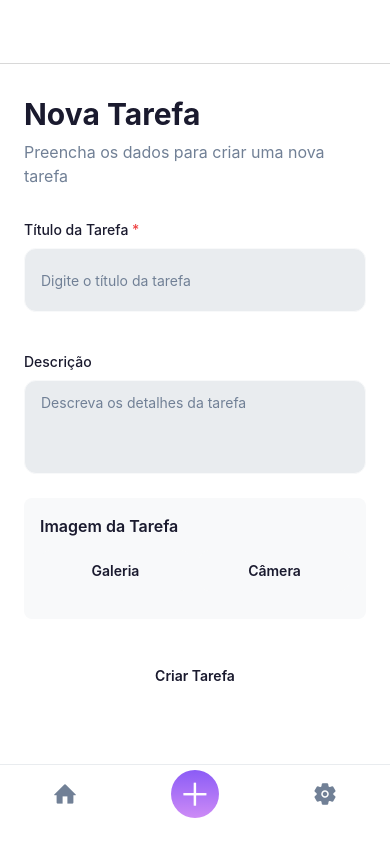
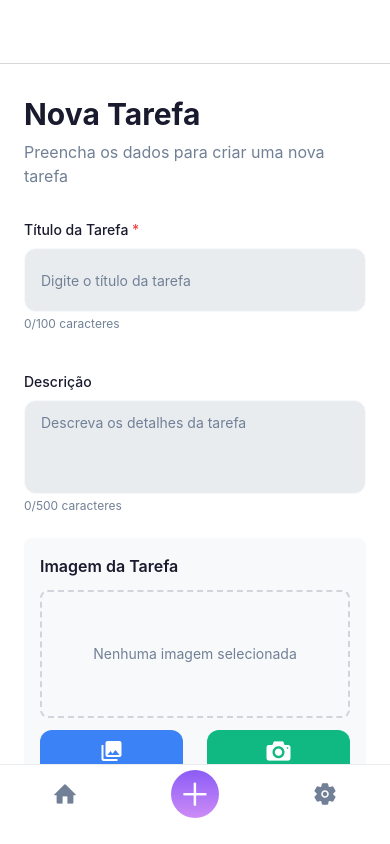
Before and after one commit to RodrigoGSantos1/ZapList, a React Native app: screen /CreateTask in a window 390 px wide. Built offline with nearby package versions, Linux system fonts and the light colour scheme.

Commit message:
feat: improve photo UX and permission handling

```diff
--- a/src/components/ImagePicker.tsx
+++ b/src/components/ImagePicker.tsx
@@ -1,68 +1,141 @@
-import React, { useState, useEffect } from 'react';
-import { View, Alert, Image } from 'react-native';
+import React, { useState } from 'react';
+import {
+  View,
+  Alert,
+  Image,
+  TouchableOpacity,
+  ActivityIndicator,
+} from 'react-native';
 import * as ImagePicker from 'expo-image-picker';
 import { ThemedText, ThemedView } from './ui';
 import { Button } from './ui/Button';
+import { Entypo, MaterialIcons } from '@expo/vector-icons';
 
 interface ImagePickerProps {
-  readonly onImageSelected: (imageUri: string) => void;
-  readonly currentImage?: string;
-  readonly resetKey?: number;
+  onImageSelected: (imageUri: string) => void;
+  currentImage?: string;
 }
+
+const MAX_IMAGE_SIZE = 5 * 1024 * 1024; // 5MB
+const SUPPORTED_FORMATS = [
+  'image/jpeg',
+  'image/jpg',
+  'image/png',
+  'image/webp',
+];
 
 export function ImagePickerComponent({
   onImageSelected,
   currentImage,
-  resetKey,
 }: ImagePickerProps) {
   const [selectedImage, setSelectedImage] = useState<string | null>(
     currentImage || null
   );
+  const [loading, setLoading] = useState(false);
 
-  useEffect(() => {
-    if (resetKey !== undefined && resetKey > 0) {
-      setSelectedImage(null);
-      onImageSelected('');
+  const validateImage = async (uri: string): Promise<boolean> => {
+    try {
+      const response = await fetch(uri);
+      const blob = await response.blob();
+
+      if (blob.size > MAX_IMAGE_SIZE) {
+        Alert.alert('Imagem muito grande', 'A imagem deve ter no máximo 5MB');
+        return false;
       }
-  }, [resetKey]);
 
-  const requestPermissions = async () => {
-    const { status } = await ImagePicker.requestMediaLibraryPermissionsAsync();
-    if (status !== 'granted') {
+      if (!SUPPORTED_FORMATS.includes(blob.type)) {
         Alert.alert(
-        'Permissão necessária',
-        'Precisamos acessar suas fotos para anexar imagens às tarefas.'
+          'Formato não suportado',
+          'Use apenas imagens JPG, PNG ou WebP'
         );
         return false;
       }
+
       return true;
+    } catch (error) {
+      Alert.alert('Erro', 'Não foi possível validar a imagem');
+      return false;
+    }
+  };
+
+  const requestPermissions = async (
+    type: 'camera' | 'gallery'
+  ): Promise<boolean> => {
+    try {
+      let permission;
+
+      if (type === 'camera') {
+        permission = await ImagePicker.requestCameraPermissionsAsync();
+      } else {
+        permission = await ImagePicker.requestMediaLibraryPermissionsAsync();
+      }
+
+      if (permission.status !== 'granted') {
+        const message =
+          type === 'camera'
+            ? 'Precisamos acessar sua câmera para capturar fotos das tarefas.'
+            : 'Precisamos acessar suas fotos para anexar imagens às tarefas.';
+
+        Alert.alert('Permissão necessária', message, [
+          { text: 'Cancelar', style: 'cancel' },
+          {
+            text: 'Configurações',
+            onPress: () => {
+              Alert.alert(
+                'Configurações',
+                'Vá em Configurações > ZapList > Permissões e ative o acesso à câmera/galeria'
+              );
+            },
+          },
+        ]);
+        return false;
+      }
+      return true;
+    } catch (error) {
+      Alert.alert('Erro', 'Não foi possível verificar as permissões');
+      return false;
+    }
   };
 
   const pickImage = async () => {
-    const hasPermission = await requestPermissions();
-    if (!hasPermission) return;
+    setLoading(true);
+    try {
+      const hasPermission = await requestPermissions('gallery');
+      if (!hasPermission) {
+        setLoading(false);
+        return;
+      }
 
       const result = await ImagePicker.launchImageLibraryAsync({
-      mediaTypes: 'Images' as any,
+        mediaTypes: ImagePicker.MediaTypeOptions.Images,
         allowsEditing: true,
         aspect: [4, 3],
         quality: 0.8,
+        exif: false,
       });
 
       if (!result.canceled && result.assets[0]) {
         const imageUri = result.assets[0].uri;
+        const isValid = await validateImage(imageUri);
+
+        if (isValid) {
           setSelectedImage(imageUri);
           onImageSelected(imageUri);
+        }
+      }
+    } catch (error) {
+      Alert.alert('Erro', 'Não foi possível selecionar a imagem');
+    } finally {
+      setLoading(false);
     }
   };
 
   const takePhoto = async () => {
-    const { status } = await ImagePicker.requestCameraPermissionsAsync();
-    if (status !== 'granted') {
-      Alert.alert(
-        'Permissão necessária',
-        'Precisamos acessar sua câmera para capturar fotos das tarefas.'
-      );
+    setLoading(true);
+    try {
+      const hasPermission = await requestPermissions('camera');
+      if (!hasPermission) {
+        setLoading(false);
         return;
       }
 
@@ -70,12 +143,22 @@ export function ImagePickerComponent({
         allowsEditing: true,
         aspect: [4, 3],
         quality: 0.8,
+        exif: false,
       });
 
       if (!result.canceled && result.assets[0]) {
         const imageUri = result.assets[0].uri;
+        const isValid = await validateImage(imageUri);
+
+        if (isValid) {
           setSelectedImage(imageUri);
           onImageSelected(imageUri);
+        }
+      }
+    } catch (error) {
+      Alert.alert('Erro', 'Não foi possível capturar a foto');
+    } finally {
+      setLoading(false);
     }
   };
 
@@ -84,47 +167,99 @@ export function ImagePickerComponent({
     onImageSelected('');
   };
 
+  const retakeImage = () => {
+    Alert.alert('Alterar imagem', 'Como deseja alterar a imagem?', [
+      { text: 'Cancelar', style: 'cancel' },
+      { text: 'Galeria', onPress: pickImage },
+      { text: 'Câmera', onPress: takePhoto },
+      { text: 'Remover', style: 'destructive', onPress: removeImage },
+    ]);
+  };
+
   return (
     <ThemedView variant='secondary' className='rounded-lg p-4'>
       <ThemedText variant='primary' className='mb-3 text-base font-semibold'>
         Imagem da Tarefa
       </ThemedText>
 
-      {selectedImage ? (
+      {loading ? (
+        <View className='mb-3 h-32 w-full items-center justify-center rounded-lg bg-gray-200'>
+          <ActivityIndicator size='large' color='#3B82F6' />
+          <ThemedText variant='muted' className='mt-2 text-sm'>
+            Processando imagem...
+          </ThemedText>
+        </View>
+      ) : selectedImage ? (
         <View className='mb-3'>
+          <TouchableOpacity onPress={retakeImage} activeOpacity={0.8}>
             <Image
               source={{ uri: selectedImage }}
               className='h-32 w-full rounded-lg'
+              resizeMode='cover'
             />
+          </TouchableOpacity>
+          <View className='mt-2 flex-row space-x-2'>
+            <Button
+              variant='secondary'
+              size='sm'
+              onPress={retakeImage}
+              className='flex-1 bg-accent-blue'
+            >
+              Alterar
+            </Button>
             <Button
               variant='secondary'
               size='sm'
               onPress={removeImage}
-            className='mt-2 bg-red-500'
+              className='flex-1 bg-accent-red'
             >
-            Remover Imagem
+              Remover
             </Button>
           </View>
+        </View>
       ) : (
-        <View className='mb-3 flex-row space-x-2'>
+        <View className='mb-3'>
+          <View className='mb-3 h-32 w-full items-center justify-center rounded-lg border-2 border-dashed border-gray-300'>
+            <ThemedText variant='muted' className='text-center text-sm'>
+              Nenhuma imagem selecionada
+            </ThemedText>
+          </View>
+          <View className='flex-row gap-4 space-x-2'>
             <Button
               variant='secondary'
               size='sm'
               onPress={pickImage}
-            className='flex-1 bg-blue-500'
+              className='flex-1 justify-center items-center bg-accent-blue'
+              disabled={loading}
             >
+              <View className='flex-1 selection:flex-col items-center justify-center'>
+                <MaterialIcons name='photo-library' size={24} color='white' />
+                <ThemedText variant='primary' className='text-white text-sm'>
                   Galeria
+                </ThemedText>
+              </View>
             </Button>
             <Button
               variant='secondary'
               size='sm'
               onPress={takePhoto}
-            className='flex-1 bg-green-500'
+              className='flex-1 justify-center items-center bg-accent-green'
+              disabled={loading}
             >
+              <View className='flex-1 flex-col items-center justify-center'>
+                <Entypo name='camera' size={24} color='white' />
+                <ThemedText variant='primary' className='text-white text-sm'>
                   Câmera
+                </ThemedText>
+              </View>
             </Button>
           </View>
+        </View>
       )}
+
+      <ThemedText variant='muted' className='mt-2 text-xs'>
+        Formatos suportados: JPG, PNG, WebP • Máximo: 5MB
+      </ThemedText>
     </ThemedView>
   );
 }
--- a/src/components/ui/Button.tsx
+++ b/src/components/ui/Button.tsx
@@ -24,11 +24,14 @@ export const Button: React.FC<ButtonProps> = ({
     lg: 'px-6 py-4',
   };
 
+  const hasCustomBackground = className.includes('bg-');
+  const baseClasses = hasCustomBackground
+    ? `rounded-xl ${sizeClasses[size]}`
+    : `${getButtonClasses(variant)} ${sizeClasses[size]}`;
+
   return (
-    <TouchableOpacity
-      className={`${getButtonClasses(variant)} ${sizeClasses[size]} ${className}`}
-      {...props}>
-      <ThemedText variant="primary" className="text-center font-semibold">
+    <TouchableOpacity className={`${baseClasses} ${className}`} {...props}>
+      <ThemedText variant='primary' className='text-center font-semibold'>
         {children}
       </ThemedText>
     </TouchableOpacity>
--- a/src/screens/Tasks/CreateTaskScreen.tsx
+++ b/src/screens/Tasks/CreateTaskScreen.tsx
@@ -3,7 +3,7 @@ import { ThemedScrollView } from '../../components/ui/ThemedScrollView';
 import { FormField } from '../../components/forms/FormField';
 import { Input } from '../../components/ui/Input';
 import { Button } from '../../components/ui/Button';
-import { View, Alert } from 'react-native';
+import { View, Alert, ActivityIndicator } from 'react-native';
 import { ThemedText, ThemedView } from '../../components/ui';
 import { useTasks } from '../../contexts/TaskContext';
 import { ImagePickerComponent } from '../../components/ImagePicker';
@@ -17,11 +17,16 @@ export function CreateTaskScreen() {
     imageUri: '',
   });
   const [loading, setLoading] = useState(false);
-  const [resetKey, setResetKey] = useState(0);
+  const [hasImage, setHasImage] = useState(false);
 
   const handleSubmit = async () => {
     if (!formData.title.trim()) {
       Alert.alert('Erro', 'O título da tarefa é obrigatório');
+      return;
+    }
+
+    if (formData.title.trim().length < 3) {
+      Alert.alert('Erro', 'O título deve ter pelo menos 3 caracteres');
       return;
     }
 
@@ -35,16 +40,21 @@ export function CreateTaskScreen() {
         completed: false,
         imageUri: '',
       });
+      setHasImage(false);
 
-      setResetKey(prev => prev + 1);
-
-      Alert.alert('Sucesso', 'Tarefa criada com sucesso!');
+      Alert.alert('Sucesso', 'Tarefa criada com sucesso!', [{ text: 'OK' }]);
     } catch (error) {
-      console.error('Erro ao criar tarefa:', error);
-      Alert.alert('Erro', 'Não foi possível criar a tarefa');
+      Alert.alert('Erro', 'Não foi possível criar a tarefa. Tente novamente.', [
+        { text: 'OK' },
+      ]);
     } finally {
       setLoading(false);
     }
+  };
+
+  const handleImageSelected = (imageUri: string) => {
+    setFormData({ ...formData, imageUri });
+    setHasImage(!!imageUri);
   };
 
   return (
@@ -65,7 +75,11 @@ export function CreateTaskScreen() {
               placeholder='Digite o título da tarefa'
               value={formData.title}
               onChangeText={text => setFormData({ ...formData, title: text })}
+              maxLength={100}
             />
+            <ThemedText variant='muted' className='mt-1 text-xs'>
+              {formData.title.length}/100 caracteres
+            </ThemedText>
           </FormField>
 
           <FormField label='Descrição'>
@@ -77,13 +91,16 @@ export function CreateTaskScreen() {
               }
               multiline
               numberOfLines={4}
+              maxLength={500}
             />
+            <ThemedText variant='muted' className='mt-1 text-xs'>
+              {formData.description.length}/500 caracteres
+            </ThemedText>
           </FormField>
 
           <ImagePickerComponent
-            onImageSelected={imageUri => setFormData({ ...formData, imageUri })}
+            onImageSelected={handleImageSelected}
             currentImage={formData.imageUri}
-            resetKey={resetKey}
           />
         </View>
 
@@ -93,9 +110,24 @@ export function CreateTaskScreen() {
             size='lg'
             className='bg-accent-blue w-full'
             onPress={handleSubmit}
-            disabled={loading}
+            disabled={loading || !formData.title.trim()}
           >
-            {loading ? 'Criando...' : 'Criar Tarefa'}
+            {loading ? (
+              <View className='flex-row items-center'>
+                <ActivityIndicator
+                  size='small'
+                  color='white'
+                  className='mr-2'
+                />
+                <ThemedText variant='primary' className='text-white'>
+                  Criando...
+                </ThemedText>
+              </View>
+            ) : (
+              <ThemedText variant='primary' className='text-white'>
+                Criar Tarefa{hasImage ? ' com Imagem' : ''}
+              </ThemedText>
+            )}
           </Button>
         </View>
       </ThemedView>
--- a/src/screens/Tasks/TaskListScreen.tsx
+++ b/src/screens/Tasks/TaskListScreen.tsx
@@ -1,9 +1,10 @@
 import React, { useState } from 'react';
-import { View, FlatList, Alert, Image, TouchableOpacity } from 'react-native';
+import { View, FlatList, Alert, Image } from 'react-native';
 import { ThemedText, ThemedView } from '../../components/ui';
 import { useTasks } from '../../contexts/TaskContext';
 import { Task } from '../../types/task';
 import { Button } from '../../components/ui/Button';
+import { MaterialIcons, Ionicons } from '@expo/vector-icons';
 
 type TaskFilter = 'all' | 'active' | 'completed';
 
@@ -14,6 +15,14 @@ export function TaskListScreen() {
 
   const filteredTasks = getTasksByFilter(filter);
 
+  const getEmptyStateMessage = () => {
+    if (filter === 'all') {
+      return 'Nenhuma tarefa encontrada.\nCrie sua primeira tarefa!';
+    }
+    const taskType = filter === 'active' ? 'ativa' : 'concluída';
+    return `Nenhuma tarefa ${taskType} encontrada.`;
+  };
+
   const handleDeleteTask = (taskId: string) => {
     Alert.alert(
       'Confirmar exclusão',
@@ -23,7 +32,9 @@ export function TaskListScreen() {
         {
           text: 'Excluir',
           style: 'destructive',
-          onPress: () => deleteTask(taskId),
+          onPress: () => {
+            void deleteTask(taskId);
+          },
         },
       ]
     );
@@ -32,19 +43,37 @@ export function TaskListScreen() {
   const renderTask = ({ item }: { item: Task }) => (
     <ThemedView variant='secondary' className='mb-3 rounded-lg p-4'>
       {item.imageUri && (
+        <View className='mb-3'>
           <Image
             source={{ uri: item.imageUri }}
-          className='mb-3 h-32 w-full rounded-lg'
+            className='h-40 w-full rounded-lg'
+            resizeMode='cover'
           />
+        </View>
       )}
+
+      <View className='flex-row items-start justify-between'>
+        <View className='flex-1'>
           <ThemedText variant='primary' className='text-lg font-semibold'>
             {item.title}
           </ThemedText>
-      {item.description && (
-        <ThemedText variant='muted' className='mt-1'>
+          {Boolean(item.description) && (
+            <ThemedText variant='muted' className='mt-1 text-sm'>
               {item.description}
             </ThemedText>
           )}
+          <ThemedText variant='muted' className='mt-2 text-xs'>
+            Criada em: {new Date(item.createdAt).toLocaleDateString('pt-BR')}
+          </ThemedText>
+        </View>
+
+        <View className='ml-3'>
+          <View
+            className={`h-3 w-3 rounded-full ${item.completed === true ? 'bg-green-500' : 'bg-yellow-500'}`}
+          />
+        </View>
+      </View>
+
       <View className='mt-3 flex-row items-center justify-between'>
         <Button
           variant='secondary'
@@ -52,7 +81,16 @@ export function TaskListScreen() {
           onPress={() => toggleTaskComplete(item.id)}
           className={item.completed ? 'bg-green-500' : 'bg-blue-500'}
         >
+          <View className='flex-row items-center'>
+            {item.completed ? (
+              <MaterialIcons name='check' size={16} color='white' />
+            ) : (
+              <MaterialIcons name='schedule' size={16} color='white' />
+            )}
+            <ThemedText variant='primary' className='text-white ml-1'>
               {item.completed ? 'Concluída' : 'Pendente'}
+            </ThemedText>
+          </View>
         </Button>
         <Button
           variant='secondary'
@@ -60,7 +98,12 @@ export function TaskListScreen() {
           onPress={() => handleDeleteTask(item.id)}
           className='bg-red-500'
         >
+          <View className='flex-row items-center'>
+            <MaterialIcons name='delete' size={16} color='white' />
+            <ThemedText variant='primary' className='text-white ml-1'>
               Excluir
+            </ThemedText>
+          </View>
         </Button>
       </View>
     </ThemedView>
@@ -113,11 +156,16 @@ export function TaskListScreen() {
             variant='secondary'
             className='items-center rounded-lg p-8'
           >
-            <ThemedText variant='muted' className='text-center'>
-              {filter === 'all'
-                ? 'Nenhuma tarefa encontrada. Crie sua primeira tarefa!'
-                : `Nenhuma tarefa ${filter === 'active' ? 'ativa' : 'concluída'} encontrada.`}
+            <View className='items-center'>
+              {filter === 'all' ? (
+                <MaterialIcons name='note-add' size={48} color='#9CA3AF' />
+              ) : (
+                <Ionicons name='search' size={48} color='#9CA3AF' />
+              )}
+              <ThemedText variant='muted' className='text-center text-lg mt-2'>
+                {getEmptyStateMessage()}
               </ThemedText>
+            </View>
           </ThemedView>
         ) : (
           <FlatList
@@ -125,6 +173,7 @@ export function TaskListScreen() {
             keyExtractor={item => item.id}
             renderItem={renderTask}
             showsVerticalScrollIndicator={false}
+            contentContainerStyle={{ paddingBottom: 20 }}
           />
         )}
       </View>
```
Also changed, not shown: src/components/ThemeToggle.tsx (+16 -5 lines), src/navigation/TabNavigator.tsx (+24 -14 lines). Lines whose indentation alone changed are shown as unchanged.
